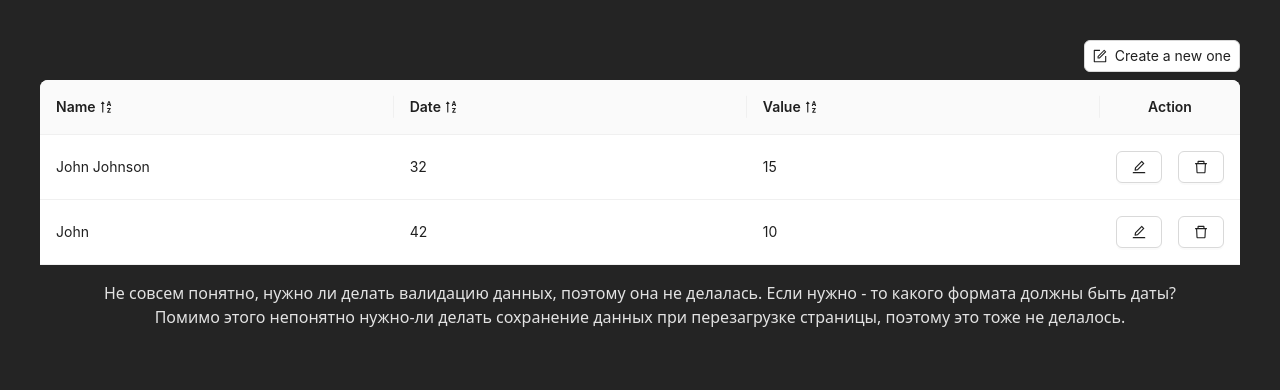
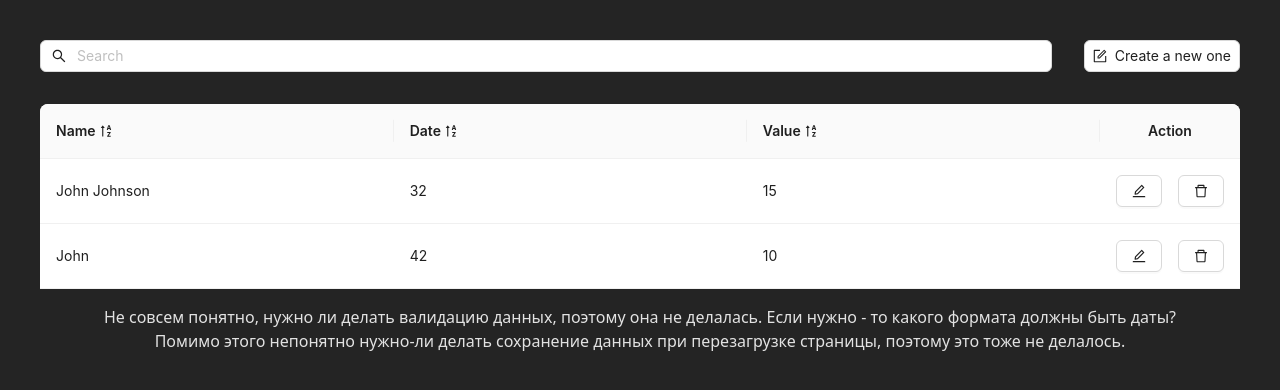
Before and after one commit to jsemenborodas/kaspel-an, a React (Vite) app: page / in a window 1280 px wide. Shown: the top 390 px of the page. Built offline with nearby package versions, Linux system fonts and the light colour scheme.

Commit message:
feat: add search func

```diff
--- a/src/components/table/Table.css
+++ b/src/components/table/Table.css
@@ -16,3 +16,11 @@
     min-width: '1280px';
     max-width: '1280px';
 }
+
+.Search {
+    width: 100%;
+}
+
+.SearchIcon {
+    margin-right: 0.5em;
+}
--- a/src/components/table/Table.tsx
+++ b/src/components/table/Table.tsx
@@ -1,14 +1,15 @@
-import { Space, Table, Button, Flex} from 'antd';
+import { Space, Table, Button, Flex, Form, Input} from 'antd';
 import {
   DeleteOutlined,
   EditOutlined,
   FormOutlined,
+  SearchOutlined,
   SortAscendingOutlined,
   SortDescendingOutlined
 } from '@ant-design/icons';
 
 import './Table.css'
-import { useState } from 'react';
+import { useEffect, useState } from 'react';
 import { CreateModal } from '../modals/createModal';
 import { EditModal } from '../modals/editModal';
 
@@ -20,12 +21,16 @@ export type DataSourceType = {
 };
 
 export function TableComponent() {
+    const [form] = Form.useForm();
     const [isCreateModalOpen, setIsCreateModalOpen] = useState(false);
     const [isEditModalOpen, setIsEditModalOpen] = useState(false);
     const [isNameAscending, setIsNameAcsending] = useState<boolean|undefined>(undefined);
     const [isDateAscending, setIsDateAscending] = useState<boolean|undefined>(undefined);
     const [isValueAscending, setIsValueAscending] = useState<boolean|undefined>(undefined);
     const [editData, setEditData] = useState<DataSourceType>({name: '', date: 0, value: 0, key: '0'})
+    const [searchValue, setSearchValue] = useState('');
+    const [isSearchStarted, setIsSearchStarted] = useState(false);
+    const [searchFilteredData, setSearchFilteredData] = useState<DataSourceType[]>([]);
     const [dataSource, setDataSource] = useState<DataSourceType[]>([
     {
       key: '1',
@@ -40,7 +45,15 @@ export function TableComponent() {
       value: 10,
     },
   ]);
+    {/*Я не подключал линтер, поэтому за структуру кода ...) */}
 
+    const searchFunc = (value: string) => {
+        changeSearchValue(value);
+    }
+
+    const changeSearchValue = (value: string) => {
+        setSearchValue(value)
+    }
     const sortByNames = () => {
         if(isNameAscending === undefined) {
             setIsNameAcsending(true);
@@ -152,13 +165,31 @@ const changeData = (key: string, name: string, date: number, value: number) => {
         )
     );
 };
+
+useEffect(() => {
+    if(searchValue.length === 0) {
+        setIsSearchStarted(false)
+        return
+    }setIsSearchStarted(true);
+    const filteredData = dataSource.filter((item) => {
+        const dateAsString = item.date.toString();
+        const valueAsString = item.value.toString();
+        return(
+            item.name.toLowerCase().includes(searchValue.toLowerCase()) ||
+            dateAsString.includes(searchValue) ||
+            valueAsString.includes(searchValue)
+        )
+    })
+    setSearchFilteredData(filteredData)
+}, [searchValue])
 return(<>
-    <Flex className='CreateButtonWrapper'>
+    <Flex className='CreateButtonWrapper' gap='2em'>
+        <Form className='Search' form={form}><Form.Item name='searchValue'><Input onChange={(e) => searchFunc(e.target.value)} prefix={<SearchOutlined className='SearchIcon' />} placeholder='Search'/> </Form.Item></Form>
         <Button className='CreateButton' onClick={() => {
             setIsCreateModalOpen(!isCreateModalOpen);
         }}> <FormOutlined /><span className='CreateButtonSpan'> Create a new one</span></Button>
     </Flex>
-    <Table pagination={false} columns={columns} dataSource={dataSource.map((i)=> i)} className='Table'/>
+    <Table pagination={false} columns={columns} dataSource={ isSearchStarted ? searchFilteredData.map((i) => i) : dataSource.map((i)=> i)} className='Table'/>
     <CreateModal isModalOpen = {isCreateModalOpen} setIsModalOpen={setIsCreateModalOpen} addToDataSource={AddToDataSource}/>
     <EditModal isModalOpen ={isEditModalOpen} setIsModalOpen={setIsEditModalOpen} changeData={changeData} data={editData}/>
     <p>Не совсем понятно, нужно ли делать валидацию данных, поэтому она не делалась. Если нужно - то какого формата должны быть даты?<br />
```
